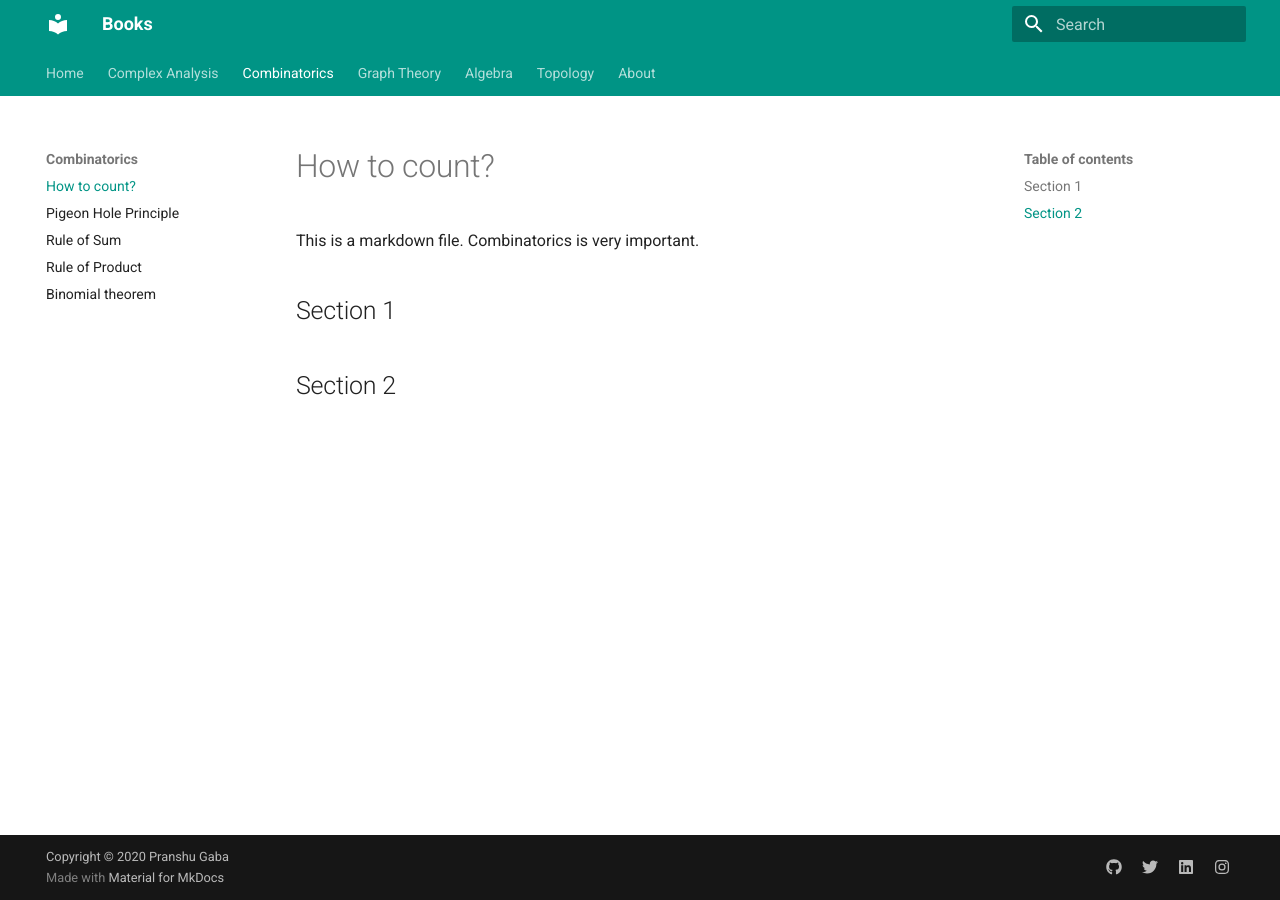
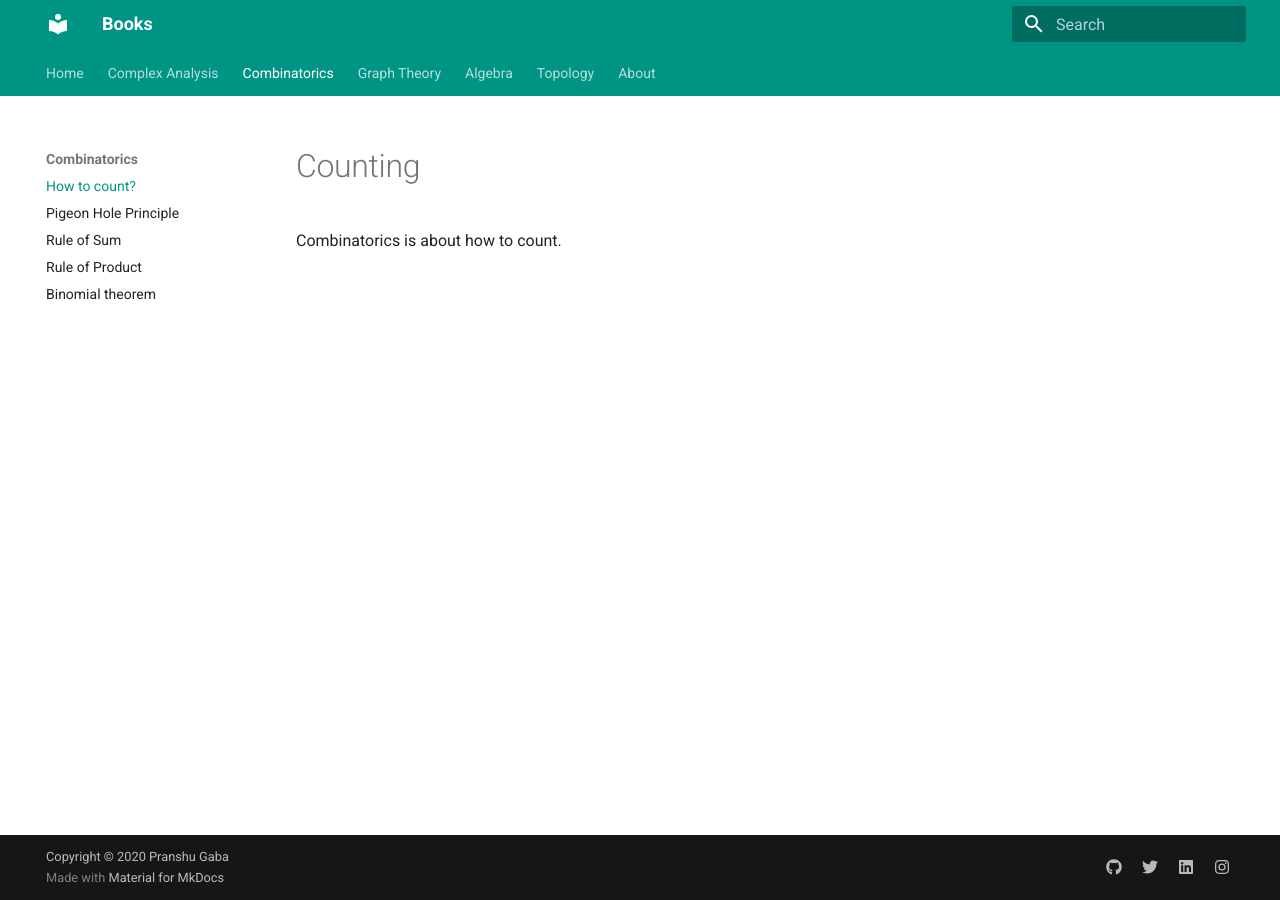
Before and after one commit to pranshugaba/maths-wiki, an MkDocs documentation site: the page built from docs/combinatorics/introduction.md, in a window 1280 px wide. Built offline with MkDocs 1.6.1 and Material for MkDocs 9.7.7, drawn with Linux system fonts in a browser that asks for light colours.

```diff
--- a/docs/combinatorics/introduction.md
+++ b/docs/combinatorics/introduction.md
@@ -1,6 +1,2 @@
-This is a markdown file.
-Combinatorics is very important.
-
-## Section 1
-
-## Section 2
+# Counting
+Combinatorics is about how to count.
--- a/mkdocs.yml
+++ b/mkdocs.yml
@@ -52,6 +52,10 @@
   - git-revision-date-localized:
       type: timeago
   - awesome-pages
+  # - enumerate-headings:
+  #     strict: false
+  # - add-number:
+  #     strict_mode: False
 
 # Customization
 extra:
@@ -64,6 +68,7 @@
       link: https://linkedin.com/in/pranshugaba/
     - icon: fontawesome/brands/instagram
       link: https://instagram.com/pranshu_gaba/
+
 
 extra_javascript:
   - https://cdnjs.cloudflare.com/ajax/libs/mathjax/2.7.0/MathJax.js?config=TeX-MML-AM_CHTML
```
Also changed, not shown: docs/combinatorics/binomial-theorem.md (+3 -0 lines), docs/combinatorics/pigeon-hole-principle.md (+2 -2 lines), 1 other file.
